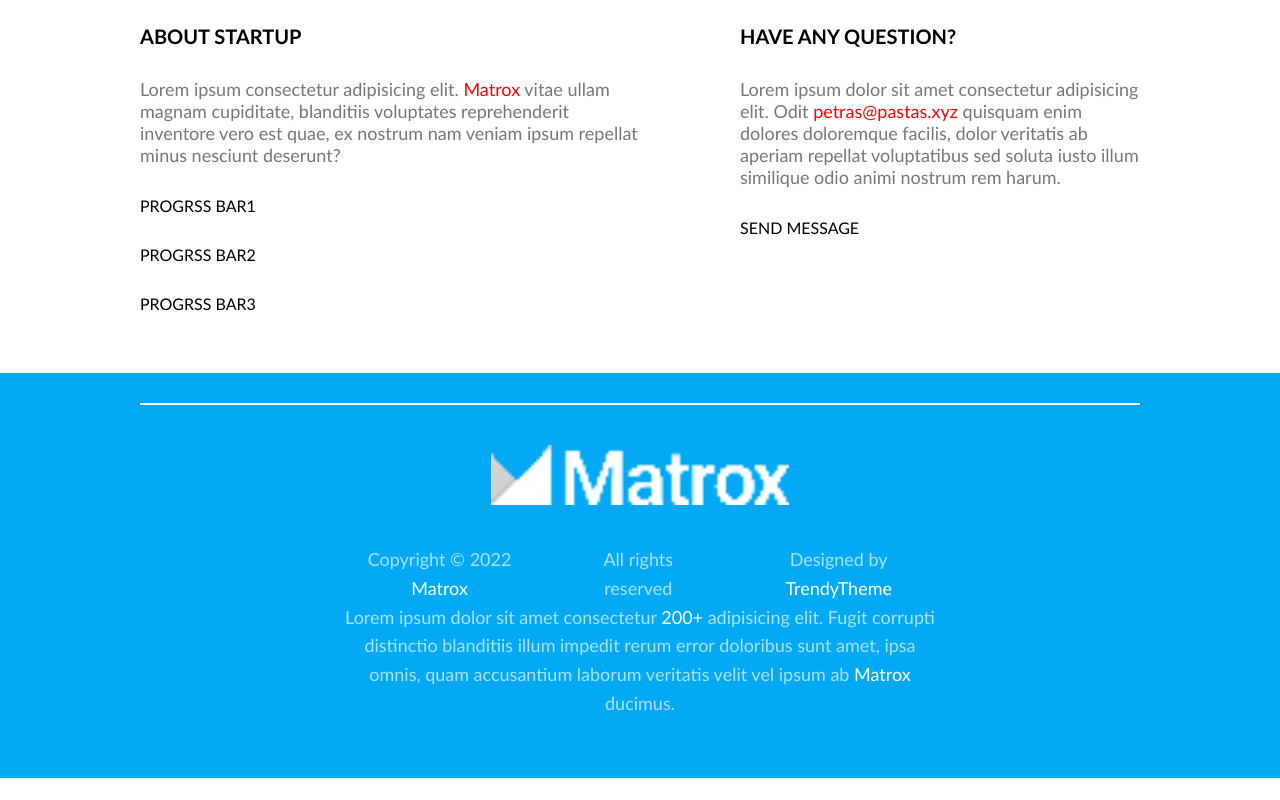
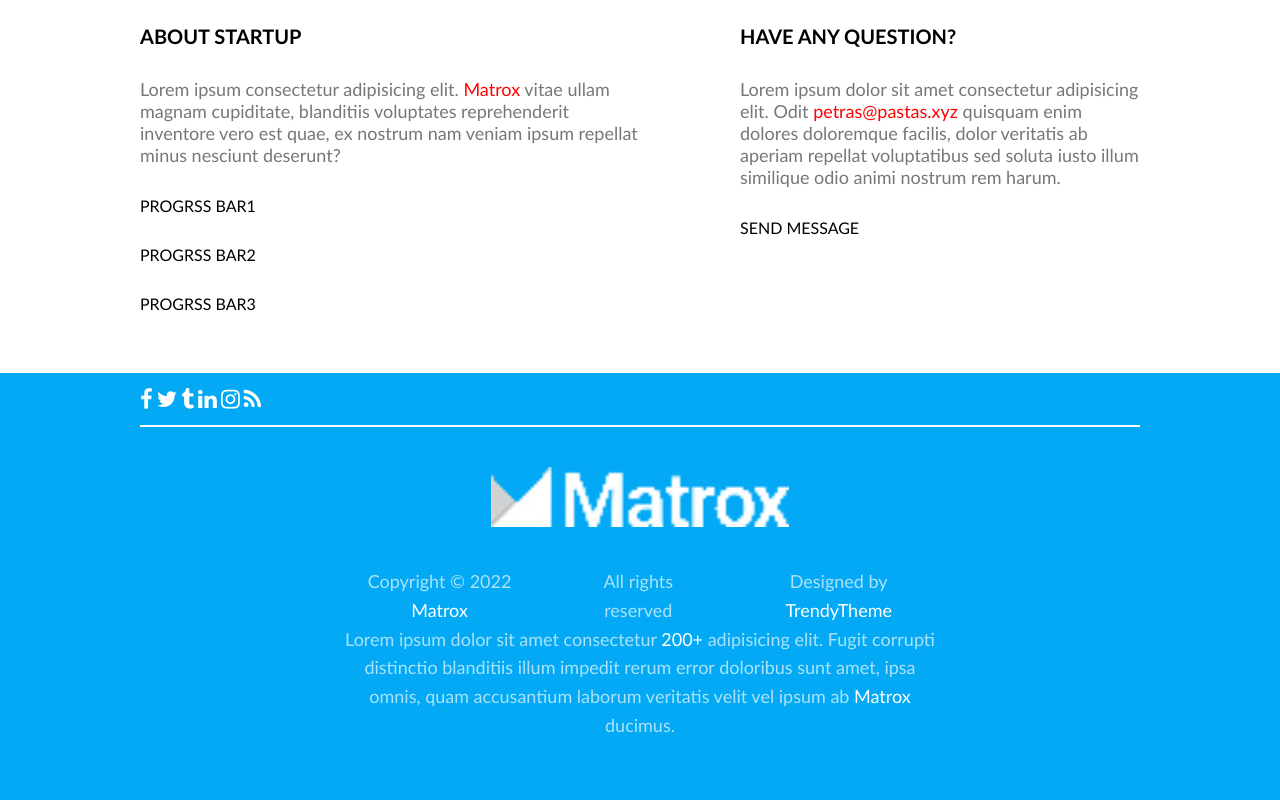
Before and after one commit to VilmaPetruskeviciene/5-comming_soon, a website: page index.html in a window 1280 px wide. Shown: the part 836-1636 px from the top of the page. Before the commit the page ends 1614 px from the top, so only its background shows below. Drawn offline with Linux system fonts and the light colour scheme.

Commit message:
social icons

```diff
--- a/css/pages/home.css
+++ b/css/pages/home.css
@@ -91,7 +91,8 @@
 }
 
 .fa {
-    color: #000;
+    font-size: 22px;
+    color: #fff;
 }
 
 footer > .row {
--- a/index.html
+++ b/index.html
@@ -54,10 +54,12 @@
     </section>
     <footer class="container bg-main">
         <div class="row">
-            <!--<a href="#" target="_blank"><i class="fa fa-facebook-square" aria-hidden="true"></i></a>
-            <a href="https://www.example.com" target="_blank"><i class="fa fa-twitter" aria-hidden="true"></i></a>
-            <a href="https://www.example.com" target="_blank"><i class="fa fa-instagram" aria-hidden="true"></i></a>
-            <a href="https://www.example.com" target="_blank"><i class="fa fa-linkedin-square" aria-hidden="true"></i></a> -->
+            <a href="#" target="_blank"><i class="fa fa-facebook" aria-hidden="true"></i></a>
+            <a href="#" target="_blank"><i class="fa fa-twitter" aria-hidden="true"></i></a>
+            <a href="#" target="_blank"><i class="fa fa-tumblr" aria-hidden="true"></i></a>
+            <a href="#" target="_blank"><i class="fa fa-linkedin" aria-hidden="true"></i></a>
+            <a href="#" target="_blank"><i class="fa fa-instagram" aria-hidden="true"></i></a>
+            <a href="#" target="_blank"><i class="fa fa-rss" aria-hidden="true"></i></a>
         </div>
         <div class="row-short footer-botom">
             <img class="logo" src="./img/logo-white.png" alt="Logo">
```
Also changed, not shown: css/fonts/FontAwesome.otf (renamed from fonts/FontAwesome.otf), css/fonts/fontawesome-webfont.ttf (renamed from fonts/fontawesome-webfont.ttf), css/fonts/fontawesome-webfont.woff (renamed from fonts/fontawesome-webfont.woff), css/fonts/fontawesome-webfont.woff2 (renamed from fonts/fontawesome-webfont.woff2), 4 other files.
